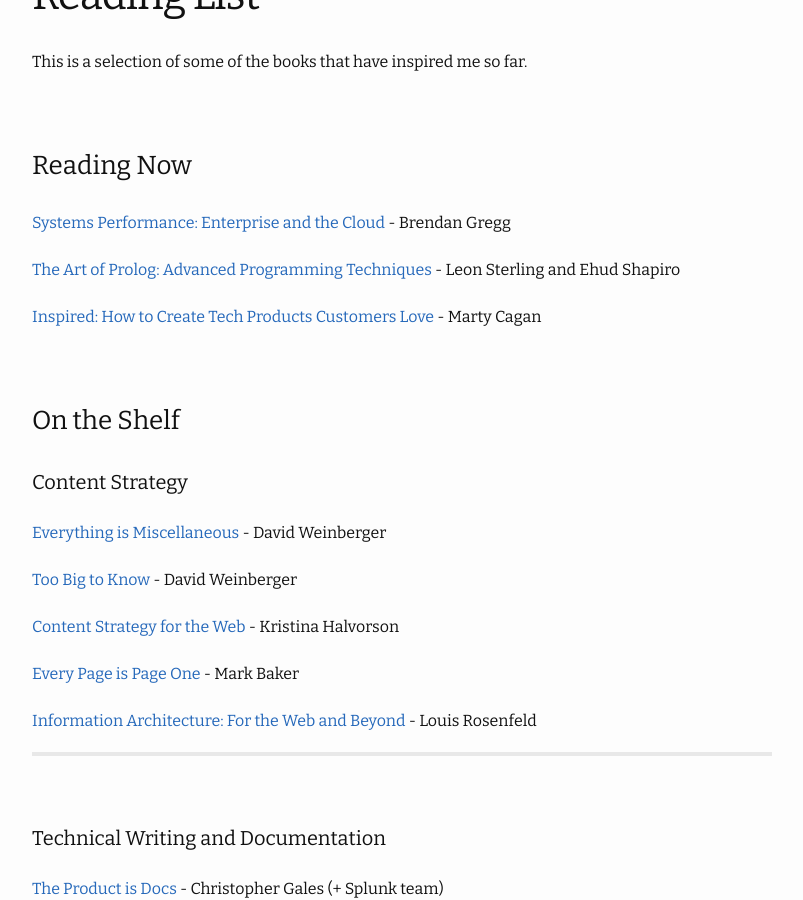
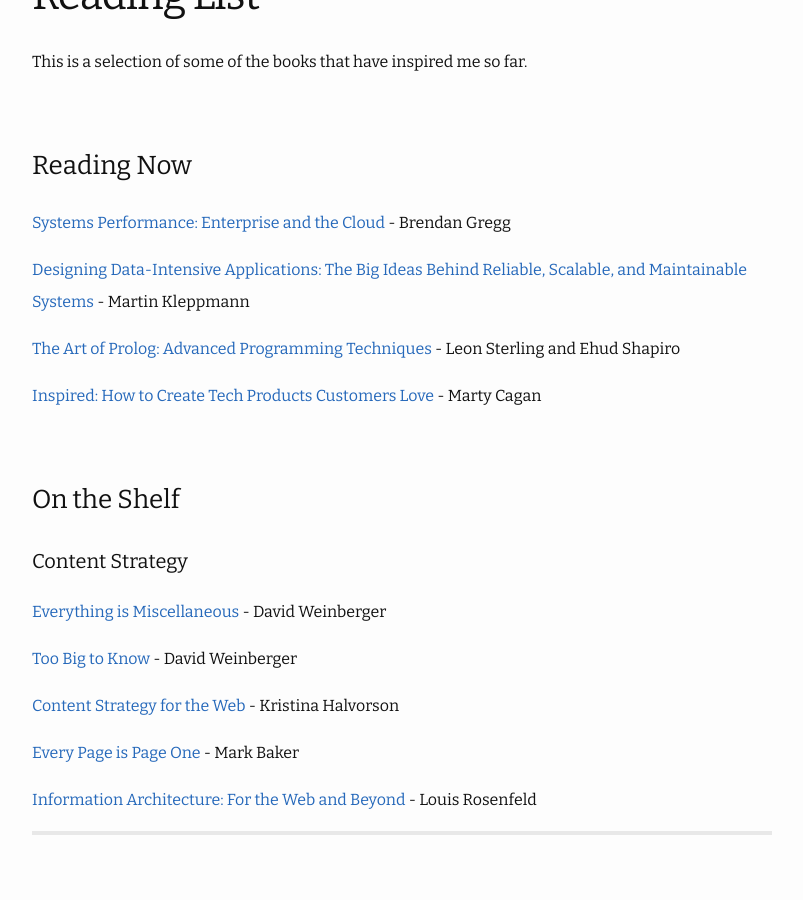
Before and after one commit to brenobarreto/brenobarreto.github.io, a Jekyll site: the page built from reading-list.md, in a window 1280 px wide and 900 px high, scrolled down 343 px. Shown: the whole window, without its empty margins (238-1041 px from the left). Built offline with Jekyll 4.4.1, drawn with Linux system fonts in a browser that asks for light colours.

Commit message:
add book to reading list

```diff
--- a/reading-list.md
+++ b/reading-list.md
@@ -11,6 +11,8 @@
 ### Reading Now
 
 <a href="https://www.amazon.com/Systems-Performance-Brendan-Gregg-dp-0136820158/dp/0136820158" target="_blank">Systems Performance: Enterprise and the Cloud</a> - Brendan Gregg
+
+<a href="https://www.amazon.com.br/Designing-Data-Intensive-Applications-Martin-Kleppmann/dp/1449373321" target="_blank">Designing Data-Intensive Applications: The Big Ideas Behind Reliable, Scalable, and Maintainable Systems</a> - Martin Kleppmann
 
 <a href="https://www.amazon.com/Art-Prolog-Advanced-Programming-Techniques/dp/0262192500" target="_blank">The Art of Prolog: Advanced Programming Techniques</a> - Leon Sterling and Ehud Shapiro
 
```
